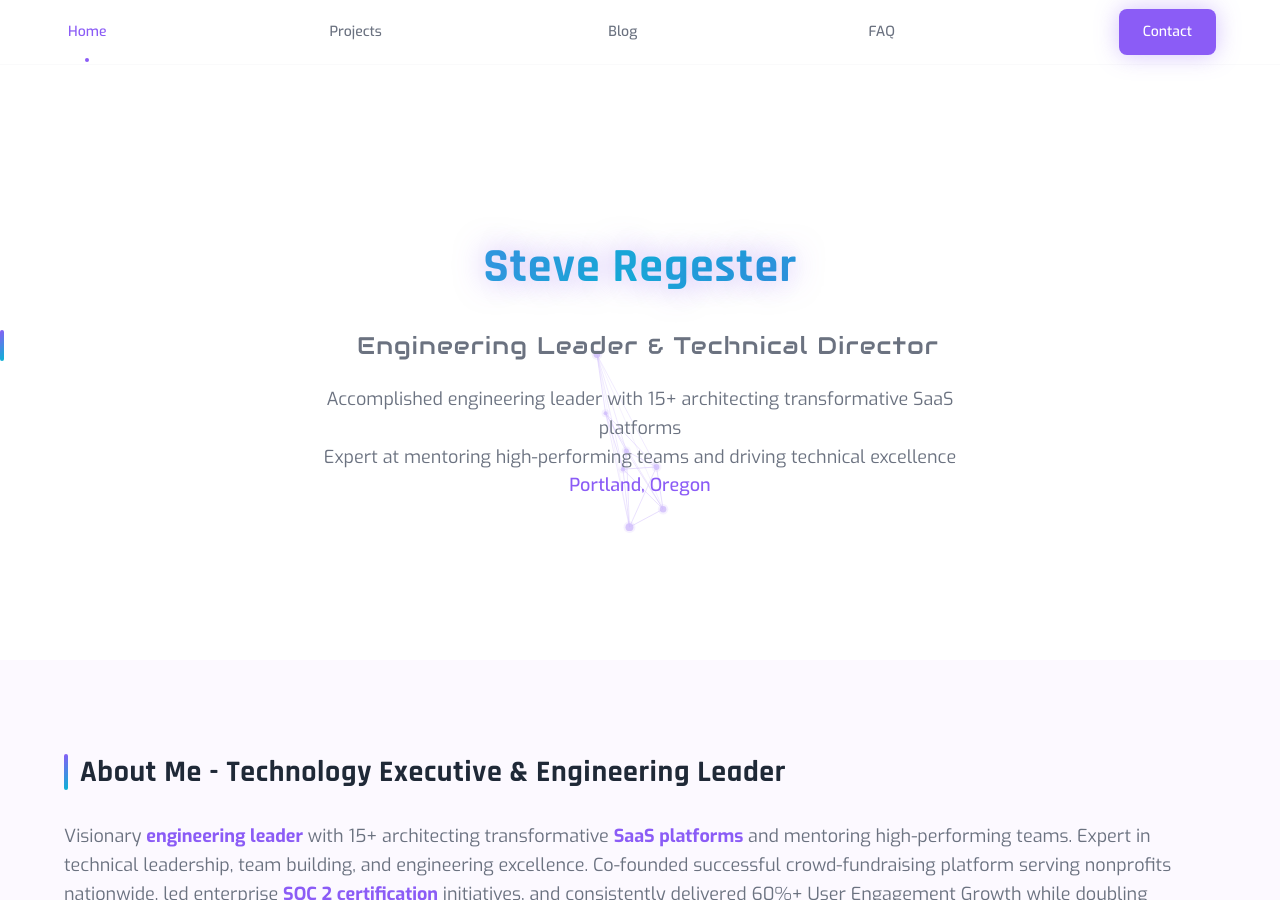
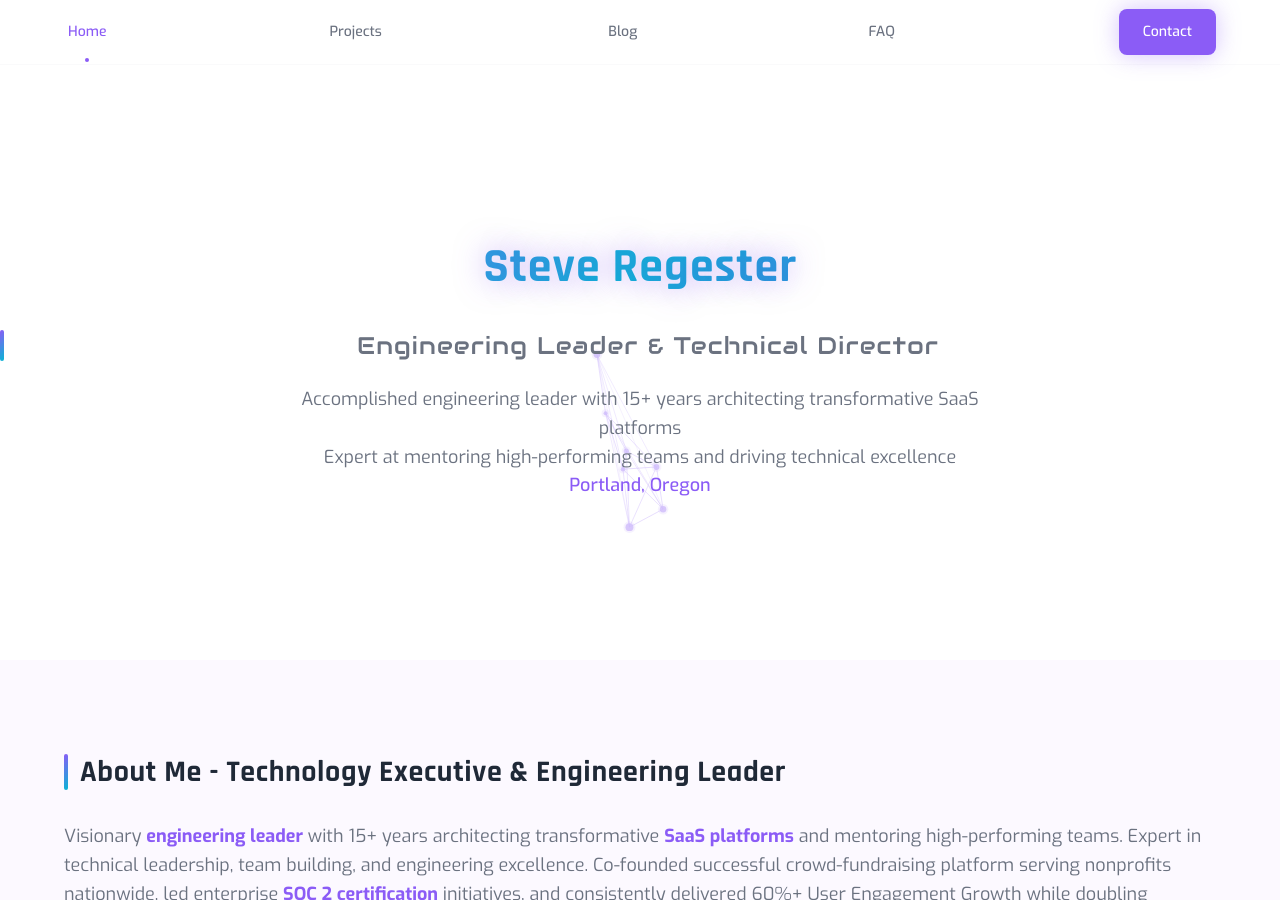
Before and after one commit to egeste/egeste.github.io, a Jekyll site: the page built from index.md, in a window 1280 px wide and 900 px high. Built offline with Jekyll 4.4.1, drawn with Linux system fonts in a browser that asks for light colours.

Commit message:
betterer

```diff
--- a/_config.yml
+++ b/_config.yml
@@ -119,7 +119,7 @@ professional:
 
   # Career Context
   status: "available-for-hire"
-  experience_years: "15+"
+  experience_years: "15+ years"
   location: "Portland, Oregon"
 
   # Job Preferences
```
